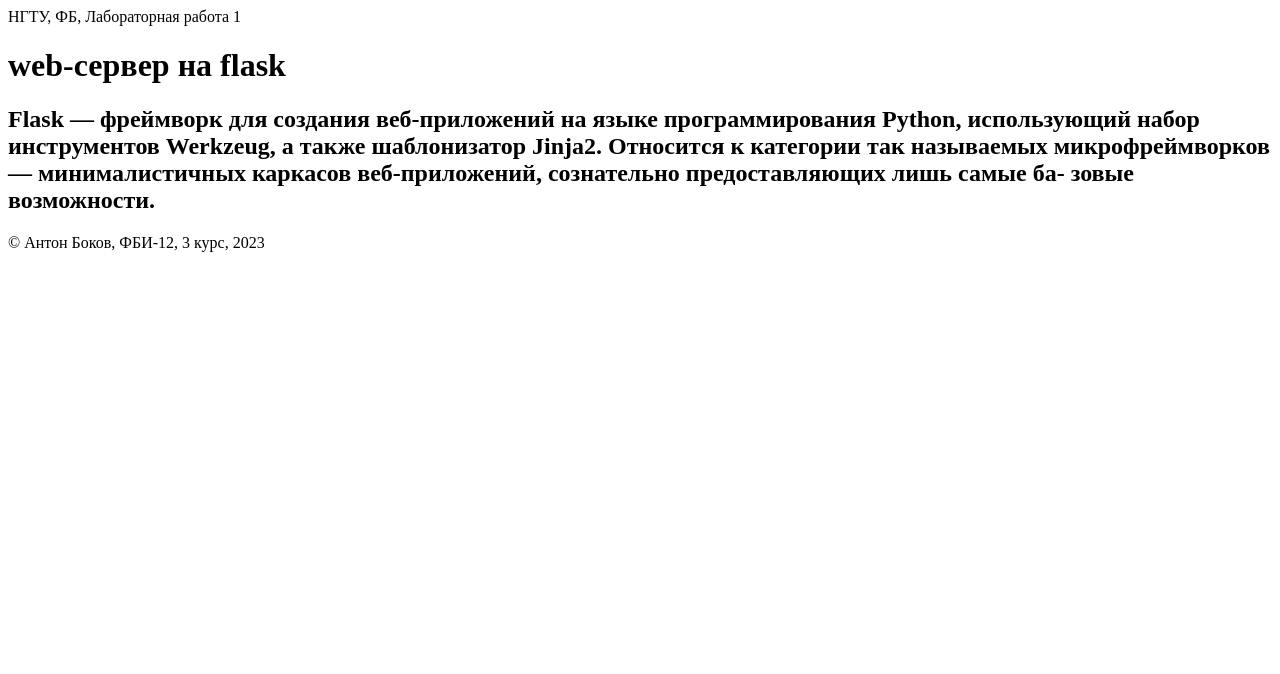
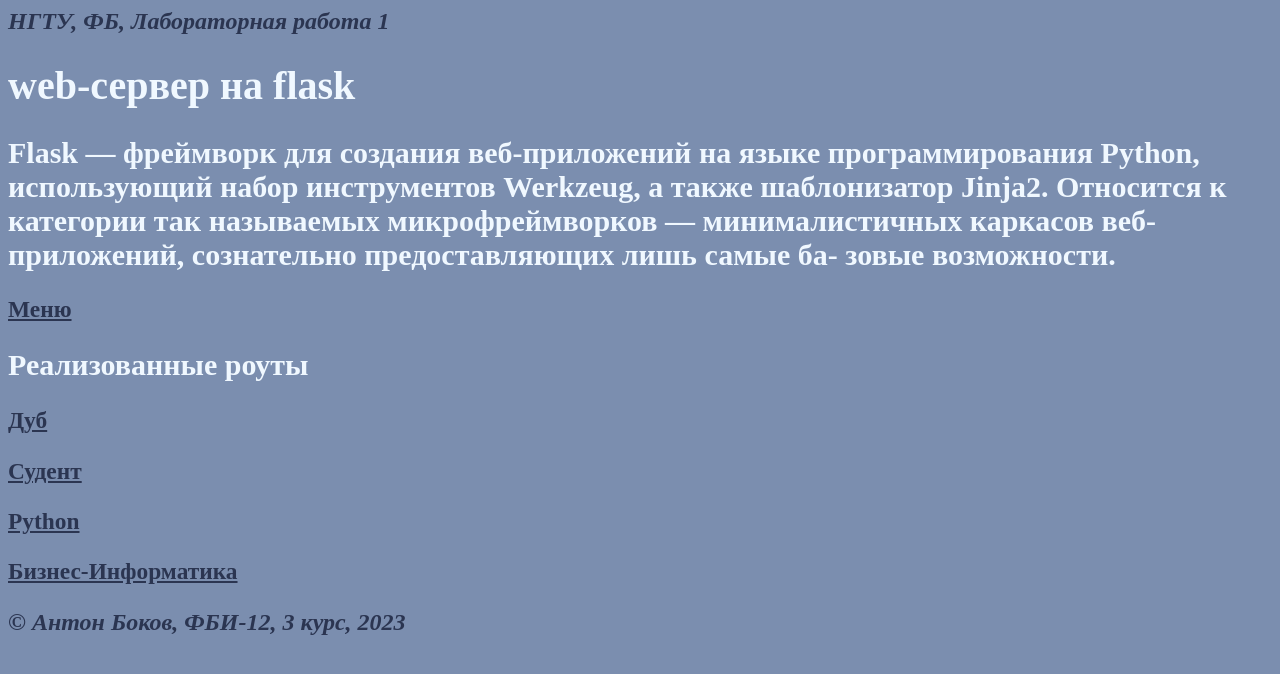
Before and after one commit to Tatoshechka322/web-programming-labs, a Flask app: page /lab1 in a window 1280 px wide. Shown: the top 674 px of the page. Run offline with Flask 3, Linux system fonts and the light colour scheme.

Commit message:
Роуты

```diff
--- a/app.py
+++ b/app.py
@@ -9,12 +9,13 @@
 
 @app.route("/lab1")
 def two():
-    return"""
+    return'''
 <!doctype html>
 <html>
     <head>
-        <title>Боков Антон Константинович, Лабораторная 1</title>
+        <link rel='stylesheet' type='text/css' href="''' + url_for('static',filename='lab1.css') + '''"
     </head>
+
     <body>
         <header>
             НГТУ, ФБ, Лабораторная работа 1
@@ -28,20 +29,29 @@
         веб-приложений, сознательно предоставляющих лишь самые ба-
         зовые возможности.</h2>
 
+        <h3><a href='/menu'>Меню</a></h3>
+
+        <h2>Реализованные роуты</h2>
+        <h3><a href='/lab1/oak'>Дуб</a></h3>
+        <h3><a href='/lab1/student'>Судент</a></h3>
+        <h3><a href='/lab1/python'>Python</a></h3>
+        <h3><a href='/lab1/bi'>Бизнес-Информатика</a></h3>
+
         <footer>
             &copy; Антон Боков, ФБИ-12, 3 курс, 2023
         </footer>
     </body>
 </html>
-"""
+'''
 
 
 @app.route('/menu')
 def menu():
-    return"""
+    return'''
 <!doctype html>
 <html>
     <head>
+        <link rel='stylesheet' type='text/css' href="''' + url_for('static',filename='lab1.css') + '''"
         <title>НГТУ, ФБ, Лабораторные работы</title>
     </head>
     <body>
@@ -58,7 +68,7 @@
         </footer>
     </body>
 </html>
-"""
+'''
 
 
 @app.route('/lab1/oak')
@@ -75,3 +85,72 @@
     </body>
 </html>
 '''
+
+
+@app.route('/lab1/student')
+def logo():
+     return '''
+<!doctype html>
+<html
+    <head>
+        <link rel="stylesheet" type="text/css" href="''' + url_for('static', filename='lab1.css') + '''">
+    </head>
+    <body>
+        <h1>Боков Антон Константинович</h1>
+        <img src="''' + url_for('static' , filename='logo.png') + '''">
+    </body>
+</html>
+'''
+
+@app.route('/lab1/python')
+def python():
+     return '''
+<!doctype html>
+<html
+    <head>
+        <link rel="stylesheet" type="text/css" href="''' + url_for('static', filename='lab1.css') + '''">
+    </head>
+    <body>
+        <div>Большая часть работы программистов связана с написанием исходного кода, тестированием и отладкой программ
+        на одном из языков программирования. Исходные тексты и исполняемые файлы программ являются объектами авторского
+        права и являются интеллектуальной собственностью их авторов и правообладателей</div>
+        <br>
+        <div>Различные языки программирования поддерживают различные стили программирования (парадигмы программирования).
+        Выбор нужного языка программирования для некоторых частей алгоритма позволяет сократить время написания программы и решить задачу
+        описания алгоритма наиболее эффективно. Разные языки требуют от программиста различного уровня внимания к деталям при реализации
+        алгоритма, результатом чего часто бывает компромисс между простотой и производительностью (или между «временем программиста»
+        и «временем пользователя»).</div>
+        <br>
+        <div>Единственный язык, напрямую выполняемый ЭВМ — это машинный язык (также называемый машинным кодом и языком машинных команд).
+        Изначально все программы писались в машинном коде, но сейчас этого практически уже не делается. Вместо этого программисты пишут
+        исходный код на том или ином языке программирования, затем, используя компилятор, транслируют его в один или несколько этапов
+        в машинный код, готовый к исполнению на целевом процессоре, или в промежуточное представление, которое может быть исполнено
+        специальным интерпретатором — виртуальной машиной. Но это справедливо только для языков высокого уровня. Если требуется
+        полный низкоуровневый контроль над системой на уровне машинных команд и отдельных ячеек памяти, программы пишут на языке
+        ассемблера, мнемонические инструкции которого преобразуются один к одному в соответствующие инструкции машинного языка
+        целевого процессора ЭВМ (по этой причине трансляторы с языков ассемблера получаются алгоритмически простейшими трансляторами).</div>
+        <img src="''' + url_for('static' , filename='python.jpg') + '''">
+    </body>
+</html>
+'''
+
+
+@app.route('/lab1/bi')
+def bi():
+     return '''
+<!doctype html>
+<html
+    <head>
+        <link rel="stylesheet" type="text/css" href="''' + url_for('static', filename='lab1.css') + '''">
+    </head>
+    <body>
+        <h1>Бизнес-Информатика</h1>
+        <div>Бизнес-информатика (BI) - дисциплина, объединяющая экономику, экономику оцифровки, бизнес-администрирование,
+        информационные технологии (IT) и концепции информатики.</div>
+        <div>Бизнес-информатика сосредоточена вокруг создания программных и аппаратных фреймворков, которые в конечном итоге
+         обеспечивают эффективную работу организации на основе применения информационных технологий.
+         Акцент на программировании и оборудовании повышает ценность анализа экономики и информационных технологий.</div>
+        <img src="''' + url_for('static' , filename='bi.png') + '''">
+    </body>
+</html>
+'''
--- a/static/lab1.css
+++ b/static/lab1.css
@@ -7,3 +7,16 @@
     margin-left: 33%;
     width: 500px;
 }
+header,footer{
+    color: rgb(43, 53, 81);
+    font-style: italic;
+    font-size: 24px;
+    font-weight: bold;
+    text-align: left;
+}
+
+a {
+    color: rgb(43, 53, 81);
+    text-decoration: underline;
+    font-weight: bold;
+ }
```
Also changed, not shown: static/bi.png (added), static/logo.png (added), static/python.jpg (added).
